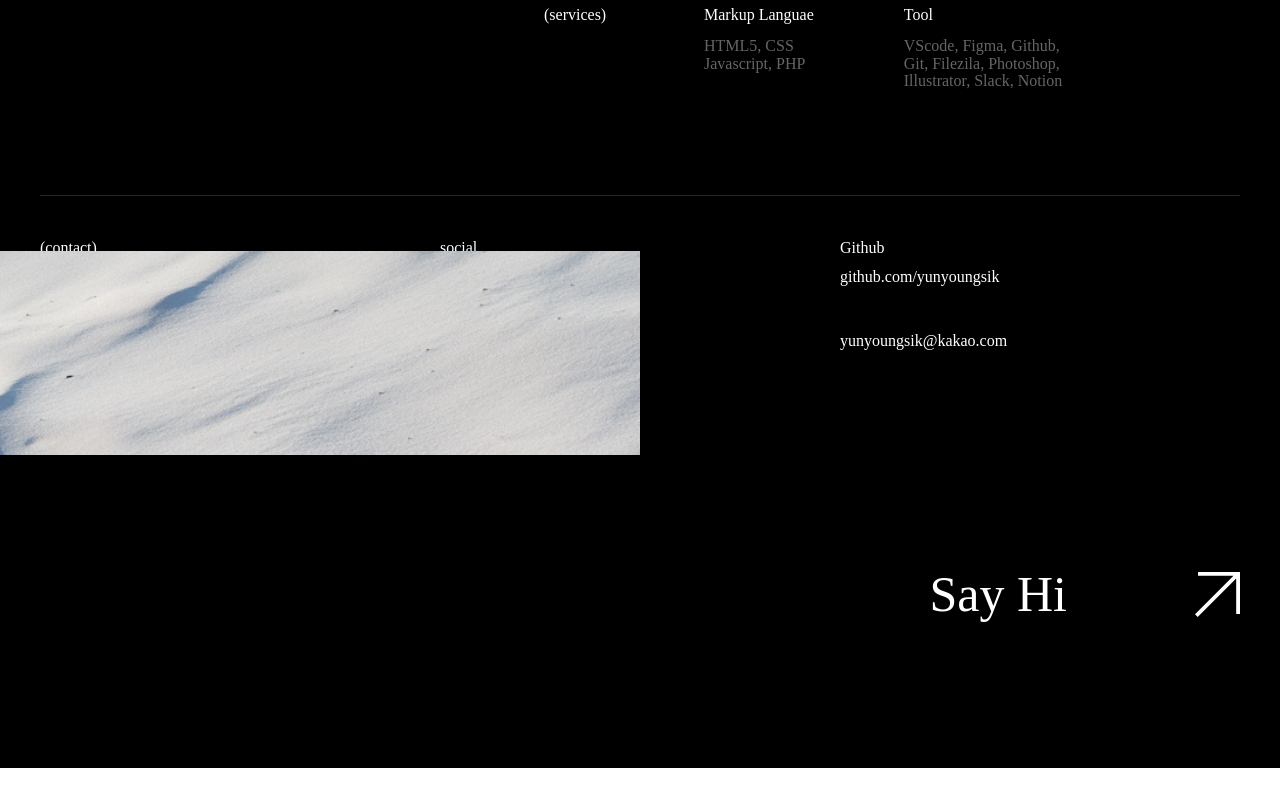
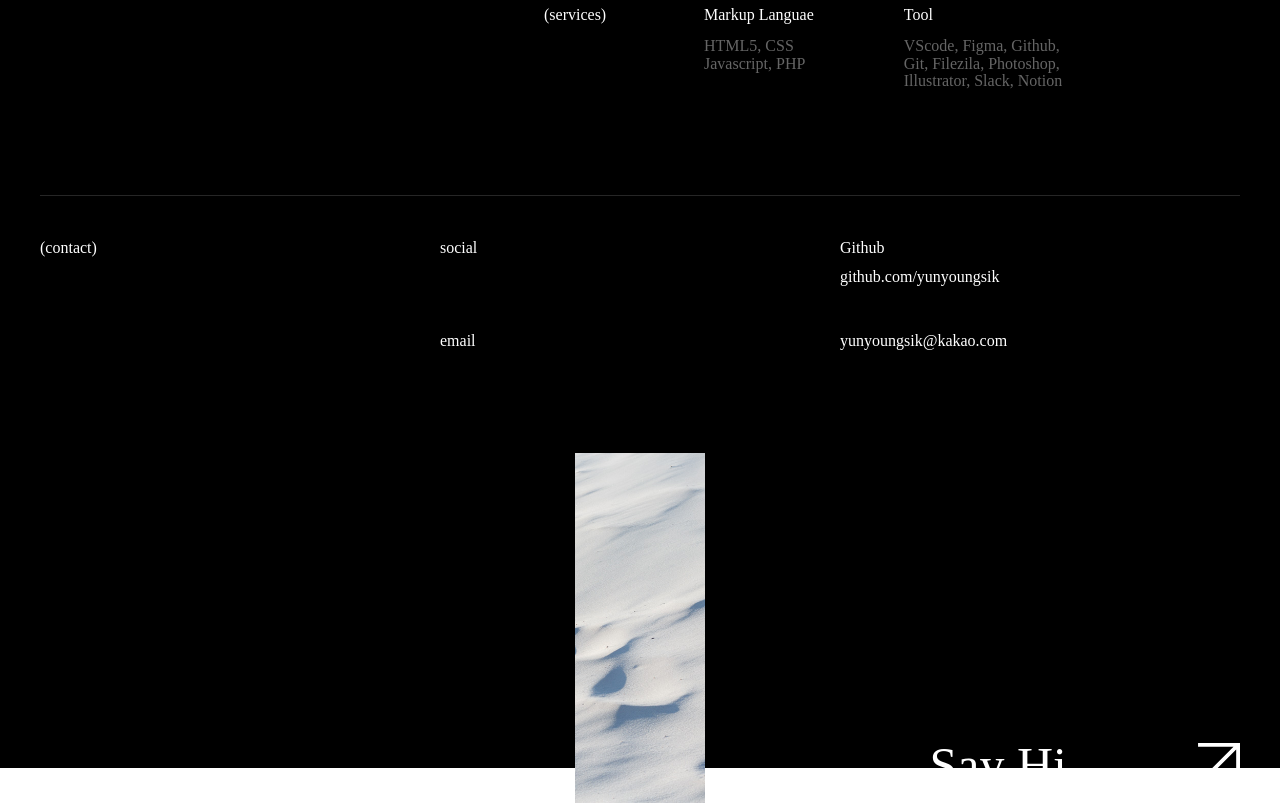
Before and after one commit to yunyoungsik/portfolio_vite, a website built with Vite: page src/pages/about.html in a window 1280 px wide. Shown: the part 1632-2435 px from the top of the page. Before the commit the page ends 2400 px from the top, so only its background shows below. Built offline with nearby package versions, Linux system fonts and the light colour scheme; some packages are replaced by stand-ins of ours; a web font is replaced by a local one.

Commit message:
20231218

```diff
--- a/src/assets/css/_common.css
+++ b/src/assets/css/_common.css
@@ -72,6 +72,7 @@ body::-webkit-scrollbar-track {
     background-color: var(--black);
     z-index: 1001;
     opacity: 1;
+    /* display: none; */
 }
 
 /* close */
--- a/src/assets/css/section/_about.css
+++ b/src/assets/css/section/_about.css
@@ -24,11 +24,31 @@
 
 #about #header .aboutClose a {
     display: block;
+    position: relative;
 }
 
 /* main */
 #main {
     box-sizing: border-box;
+}
+
+/* underline */
+.underline:after {
+    content: '';
+    position: absolute;
+    bottom: 0;
+    left: 0;
+    width: 100%;
+    height: 1px;
+    background-color: var(--white);
+    transform-origin: bottom right;
+    transform: scaleX(0);
+    transition: transform 0.5s ease-in-out;
+}
+
+.underline:hover::after {
+    transform-origin: bottom left;
+    transform: scaleX(1);
 }
 
 /* aboutSliderWrap */
@@ -170,22 +190,25 @@
 }
 
 .aboutImg {
-    transform: translate(-50%, -50%);
-    width: 85px;
-    height: 204px;
+    width: 130px;
+    height: 350px;
     overflow: hidden;
     background-image: url(../../img/about-contact.jpg);
     background-position: center;
     background-repeat: no-repeat;
     background-size: cover;
+    position: absolute;
+    left: 50%;
+    bottom: 0;
+    transform: translateX(-50%);
 }
 
-.aboutImg {
+/* .aboutImg {
     width: 100%;
     display: flex;
     align-items: center;
     justify-content: center;
-}
+} */
 
 .aboutImg>img {
     width: 100%;
@@ -195,6 +218,7 @@
 .aboutEmail {
     display: flex;
     justify-content: flex-end;
+    z-index: 1000;
 }
 
 .aboutEmail>.emailLink {
@@ -203,35 +227,12 @@
     font-weight: 500;
     position: relative;
     color: var(--white);
-    z-index: 1000;
     display: flex;
     align-items: center;
 }
 
 .aboutEmail>.emailLink:hover {
     color: var(--white);
-}
-
-.aboutEmail>.emailLink:hover>i {
-    transform: tr;
-}
-
-.underline:after {
-    content: '';
-    position: absolute;
-    bottom: 0;
-    left: 0;
-    width: 100%;
-    height: 1px;
-    background-color: var(--white);
-    transform-origin: bottom right;
-    transform: scaleX(0);
-    transition: transform 0.5s ease-in-out;
-}
-
-.underline:hover::after {
-    transform-origin: bottom left;
-    transform: scaleX(1);
 }
 
 .aboutEmail>.emailLink>.text {
@@ -256,3 +257,11 @@
     opacity: 0;
     scale: 0;
 }
+
+.aboutContact__bottom {
+    height: 450px;
+    display: flex;
+    align-items: flex-end;
+    justify-content: flex-end;
+    position: relative;
+}
--- a/src/assets/script/about.js
+++ b/src/assets/script/about.js
@@ -1,5 +1,7 @@
 import { hoverText } from "./hoverText";
+import { somooth } from "./somooth";
 
 window.addEventListener("load", function () {
+    somooth();
     hoverText();
 })
--- a/src/assets/script/hoverText.js
+++ b/src/assets/script/hoverText.js
@@ -21,7 +21,7 @@ export function hoverText() {
         text.setAttribute("aria-label", text.innerText);
     });
 
-    const email = document.querySelector(".aboutEmail > a");
+    const email = document.querySelector(".aboutEmail");
 
     email.addEventListener("mouseover", function () {
         const splitTexts = document.querySelectorAll(".split");
@@ -42,7 +42,7 @@ export function hoverText() {
                         opacity: 1,
                         ease: "Power1.easeInOut"
                     },
-                    index * 0.01
+                    index * 0.02
                 );
             });
             spanTimeline.play();
--- a/src/assets/script/main.js
+++ b/src/assets/script/main.js
@@ -2,12 +2,12 @@ import { introAni } from "./introAni.js";
 import { slider } from "./slider.js";
 import { transition } from "./transition.js";
 import { mouse } from "./mouse.js";
-import { smooth } from "./somooth.js";
+import { somooth } from "./somooth.js";
 
 window.addEventListener("load", function () {
     introAni();
     slider();
     transition();
     mouse();
-    smooth();
+    somooth();
 });
--- a/src/assets/script/somooth.js
+++ b/src/assets/script/somooth.js
@@ -1,6 +1,6 @@
 import Lenis from '@studio-freight/lenis'
 
-export function smooth() {
+export function somooth() {
     const lenis = new Lenis({
         duration: 1,
         easing: (t) => Math.min(1, 1.001 - Math.pow(2, -10 * t))
--- a/src/assets/script/sub.js
+++ b/src/assets/script/sub.js
@@ -1,9 +1,9 @@
 import { subSlider } from "./subSlider.js";
 import { slider } from "./slider.js";
-import { smooth } from "./somooth.js"
+import { somooth } from "./somooth.js"
 
 window.addEventListener("load", function () {
     slider();
     subSlider();
-    smooth();
+    somooth();
 });
--- a/src/pages/about.html
+++ b/src/pages/about.html
@@ -15,7 +15,9 @@
                 <h1 class="logo">
                     <a href="../index.html">YunYoungsik</a>
                 </h1>
-                <a href="../index.html" class="aboutClose">Close</a>
+                <div class="aboutClose">
+                    <a href="../index.html" class="aboutClose underline">Close</a>
+                </div>
             </header>
             <main id="main">
                 <div class="aboutSlideWrap">
@@ -80,6 +82,7 @@
                                 </div>
                             </div>
                         </div>
+                        <div class="aboutContact__bottom">
                             <div class="aboutImg">
                                 <!-- <img src="../assets/img/about-contact.jpg" alt="about img"> -->
                             </div>
@@ -111,6 +114,7 @@
                             </div>
                         </div>
                     </div>
+                </div>
             </main>
         </div>
     </div>
```
Also changed, not shown: src/pages/td.html (+2 -0 lines). Lines whose indentation alone changed are shown as unchanged.
